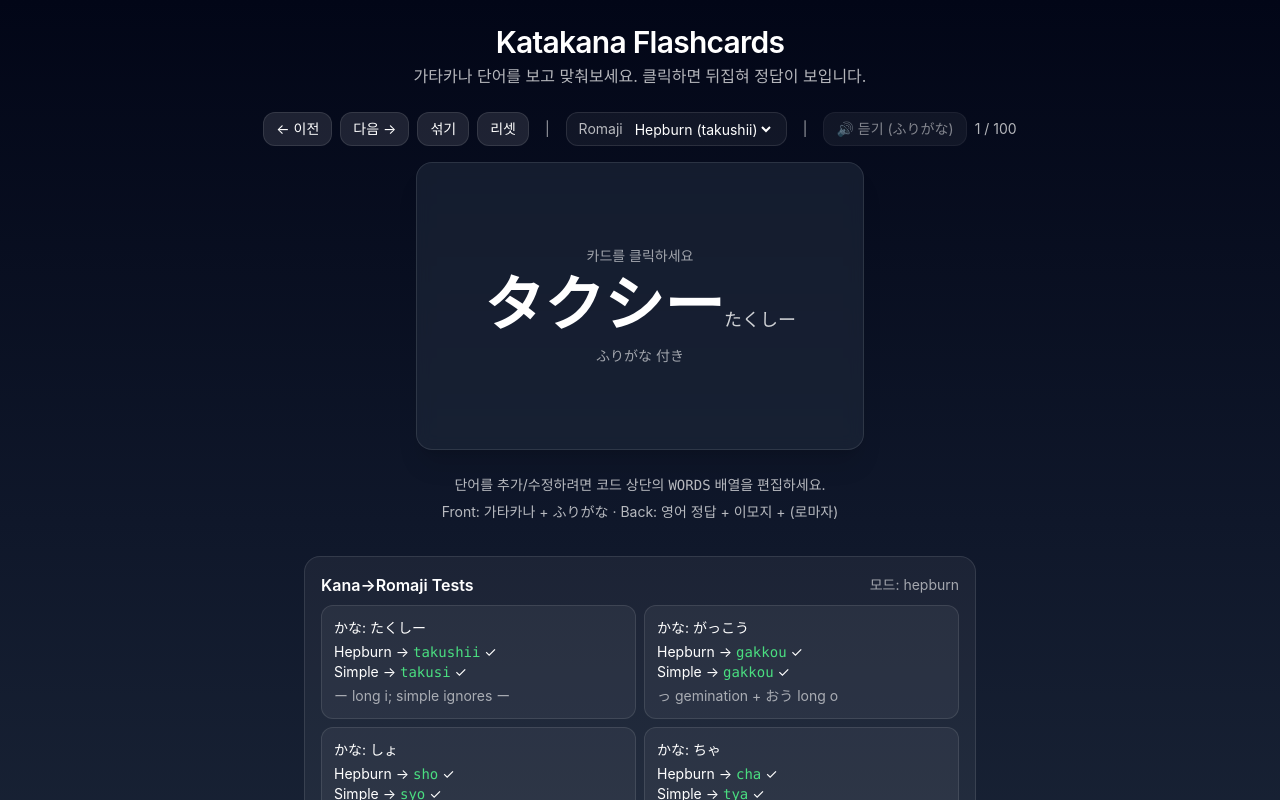
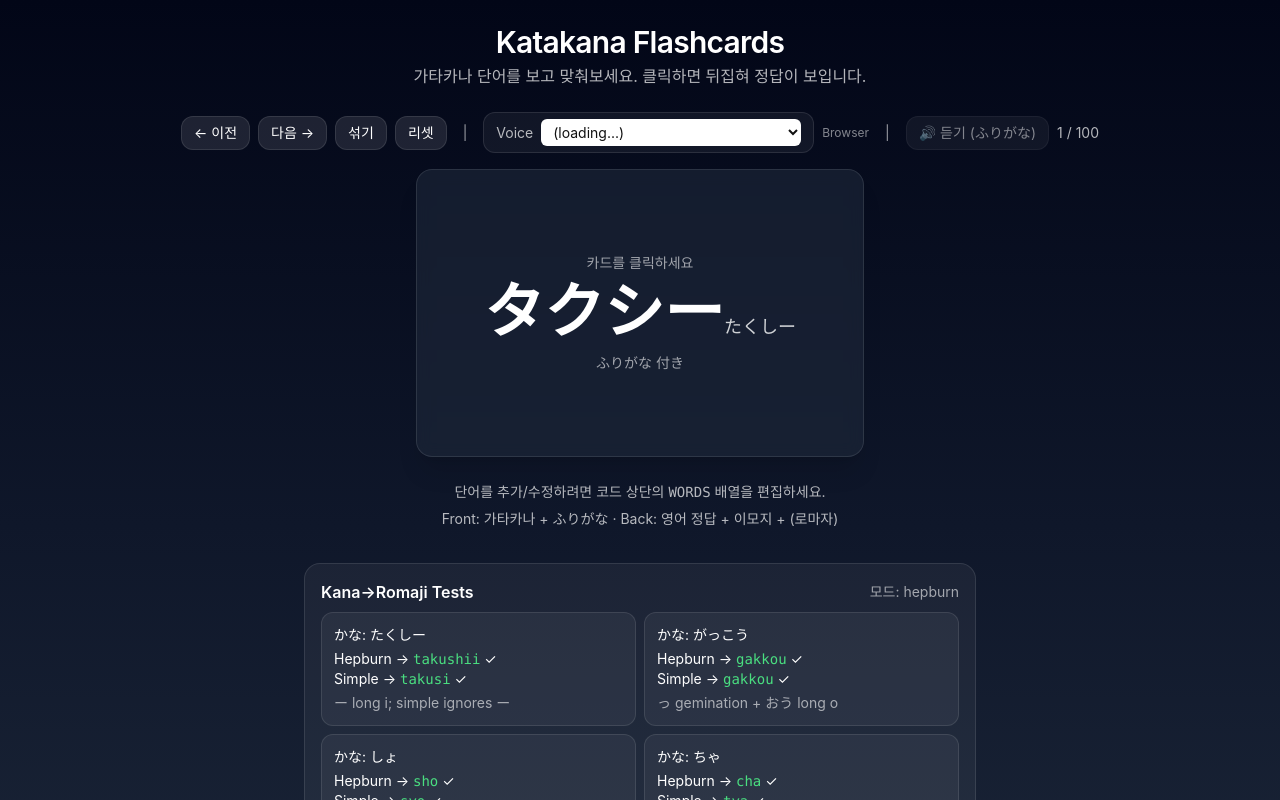
Before and after one commit to SsunLee/ssunbae_katakana-flashcards, a React (Create React App) app: page / in a window 1280 px wide. Shown: the top 800 px of the page. Built offline with nearby package versions, Linux system fonts and the light colour scheme.

Commit message:
speak voice select function

```diff
--- a/package.json
+++ b/package.json
@@ -4,6 +4,7 @@
   "private": true,
   "homepage": "https://ssunlee.github.io/ssunbae_katakana-flashcards",
   "dependencies": {
+    "@fontsource/noto-sans-jp": "^5.2.6",
     "@testing-library/dom": "^10.4.1",
     "@testing-library/jest-dom": "^6.8.0",
     "@testing-library/react": "^16.3.0",
--- a/public/index.html
+++ b/public/index.html
@@ -24,6 +24,9 @@
       work correctly both with client-side routing and a non-root public URL.
       Learn how to configure a non-root public URL by running `npm run build`.
     -->
+    <link href="https://fonts.googleapis.com/css2?family=Noto+Sans+JP:wght@400;700&display=swap" rel="stylesheet">
+
+
     <title>React App</title>
   </head>
   <body>
--- a/src/App.tsx
+++ b/src/App.tsx
@@ -1,4 +1,5 @@
 import React, { useEffect, useMemo, useState } from "react";
+import "@fontsource/noto-sans-jp"; // 일본어 가독성 향상 (웹폰트)
 
 // ————————————————————————————————————————————————
 // Katakana Flashcard Webapp v0.2.0
@@ -256,8 +257,23 @@ function useJaSpeech() {
 
       // Auto-select best Japanese voice when voices load
       if (list.length > 0) {
-        const bestVoice = pickBestJaVoice(list);
+        // 1) 로컬스토리지에 저장된 보이스 우선
+        let stored: SpeechSynthesisVoice | null = null;
+        try {
+          const storedName = localStorage.getItem('jaVoiceName');
+          if (storedName) stored = list.find(v => v.name === storedName) || null;
+        } catch {}
+        // 2) 없으면 최적 보이스 자동 선택
+        const bestVoice = stored || pickBestJaVoice(list);
         setSelectedVoice(bestVoice);
+
+        // save
+        try {
+          localStorage.setItem('jaVoiceName', bestVoice?.name || '');
+        } catch {}
+
+
+
       }
     }
 
@@ -265,6 +281,7 @@ function useJaSpeech() {
     loadVoices();
     if (window.speechSynthesis.getVoices().length === 0) {
       setTimeout(loadVoices, 100);
+      setTimeout(loadVoices, 500);
     }
 
     synth.onvoiceschanged = loadVoices;
@@ -433,16 +450,33 @@ export default function App() {
         <button onClick={shuffle} className="px-3 py-1.5 rounded-xl bg-white/10 hover:bg-white/15 border border-white/10" title="카드를 섞습니다">섞기</button>
         <button onClick={reset} className="px-3 py-1.5 rounded-xl bg-white/10 hover:bg-white/15 border border-white/10" title="처음 상태로 되돌립니다">리셋</button>
         <span className="mx-2 text-white/60">|</span>
+
         <label className="flex items-center gap-2 bg-white/5 px-3 py-1.5 rounded-xl border border-white/10">
-          <span className="text-white/70">Romaji</span>
-          <select value={romajiMode} onChange={(e) => setRomajiMode(e.target.value as 'hepburn' | 'simple')} className="bg-transparent outline-none">
-            <option value="hepburn">Hepburn (takushii)</option>
-            <option value="simple">Simple (takusi)</option>
-          </select>
+        <span className="text-white/70">Voice</span>
+        <select
+          aria-label="Select Japanese voice"
+          value={selectedVoice?.name || (voices[0]?.name ?? '')}
+          onChange={(e) => {
+          const v = voices.find(v => v.name === e.target.value) || null;
+          setSelectedVoice(v);
+          try {
+            localStorage.setItem('jaVoiceName', v?.name || '');
+          } catch {}
+          }}
+          className="select-light rounded-md px-2 py-1 outline-none w-[260px] min-w-[220px] whitespace-nowrap text-ellipsis"
+          >
+          {voices.length === 0 && <option value="">(loading...)</option>}
+          {voices.map(v => (
+          <option key={v.name} value={v.name}>{v.name} {v.lang ? `(${v.lang})` : ''}</option>
+          ))}
+        </select>
         </label>
+        <span className="text-white/50 text-xs">{isSafari ? 'Safari' : 'Browser'}</span>
+
+
         <span className="mx-2 text-white/60">|</span>
         <button
-          onClick={() => speakJa(current?.furigana || '')}
+          onClick={() => { if (ttsReady) speakJa(current?.furigana || ''); }}
           disabled={!ttsReady}
           className="px-3 py-1.5 rounded-xl border border-white/10 bg-white/10 hover:bg-white/15 disabled:opacity-50"
           title={ttsReady ? "ふりがな を 再生" : "브라우저가 음성을 아직 준비 중입니다"}
--- a/src/index.css
+++ b/src/index.css
@@ -15,3 +15,30 @@ code {
   font-family: source-code-pro, Menlo, Monaco, Consolas, 'Courier New',
     monospace;
 }
+/* Ensure native select dropdowns are readable on dark UIs */
+select {
+  color: #111;
+  background-color: #fff;
+}
+option {
+  color: #111;
+  background-color: #fff;
+}
+/* Light look for native <select> on dark UIs (ensures visible selected text) */
+.select-light {
+    color: #111 !important;
+    background-color: #fff !important;
+  }
+  .select-light option {
+    color: #111 !important;
+    background-color: #fff !important;
+  }
+  /* Some Chromium/Windows builds use the option color for the collapsed field */
+  .select-light option:checked {
+    color: #111 !important;
+  }
+  /* Legacy Edge/IE fallback */
+  .select-light::-ms-value {
+    color: #111 !important;
+    background: #fff !important;
+  }
```
Also changed, not shown: 1 other file (tests, documents, lock files or other folders).
